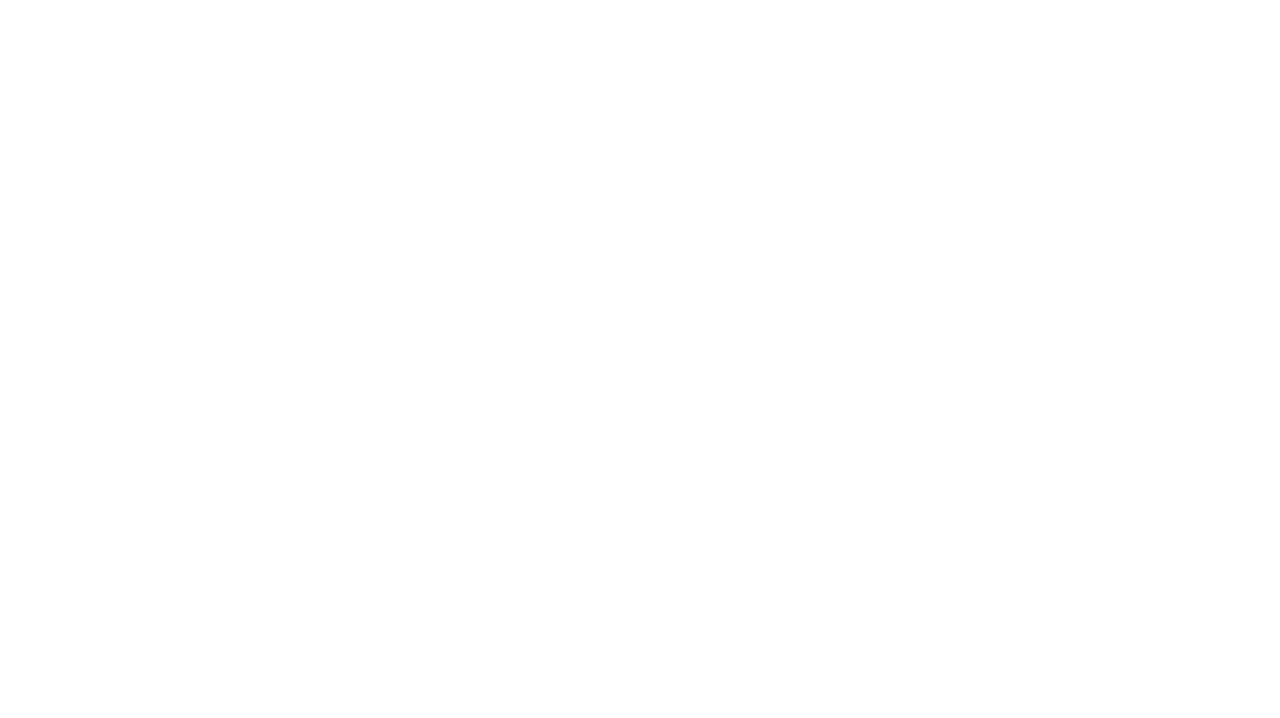
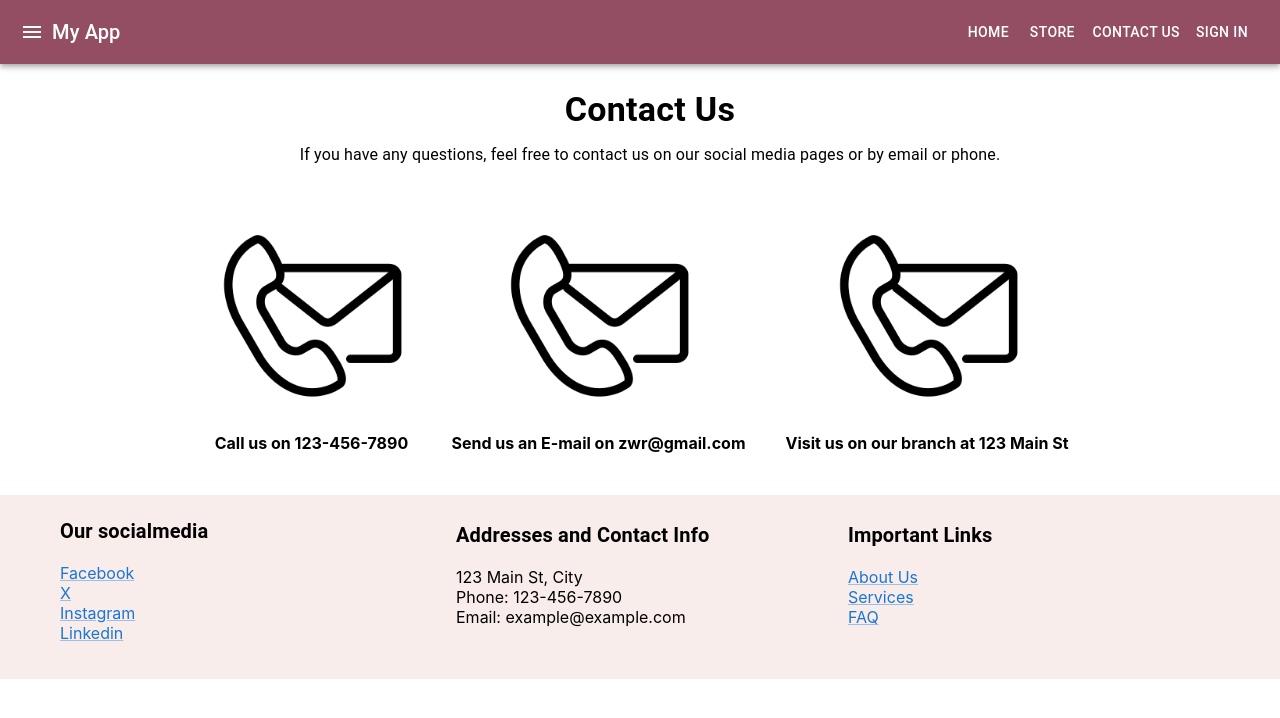
Before and after one commit to Mostafa-Elshahawy/Byte-Books, a React (Create React App) app in the folder byte-books-frontend/: page /contact-us in a window 1280 px wide. Shown: the top 718 px of the page. Built offline with nearby package versions, Linux system fonts and the light colour scheme.

Commit message:
finished a prototype for the contact us page

```diff
--- a/byte-books-frontend/src/App.js
+++ b/byte-books-frontend/src/App.js
@@ -2,6 +2,7 @@ import React from 'react';
 import { BrowserRouter as Router, Route, Switch } from 'react-router-dom';
 import LoginPage from './pages/loginPage';
 import SignupPage from './pages/signupPage';
+import ContactUsPage from './pages/contactUsPage';
 
 function App() {
   return (
@@ -9,6 +10,7 @@ function App() {
       <Switch>
         <Route path="/login" component={LoginPage} />
         <Route path="/signup" component={SignupPage} />
+        <Route path="/contact-us" component={ContactUsPage} />
       </Switch>
     </Router>
   );
--- /dev/null
+++ b/byte-books-frontend/src/pages/contactUsPage.js
@@ -0,0 +1,38 @@
+import React from 'react';
+import Navbar from '../components/Navbar';
+import Footer from '../components/Footer';
+import {Grid,Typography,Link} from '@mui/material';
+import phoneContact from '../images/PhoneContact.png';
+
+const ContactUsPage = () => {
+    return (
+        <div>
+            <Navbar />
+                <Grid container style={{padding:'5px',marginRight:'10px', marginLeft:'10px', marginTop:'20px', display: 'flex',flexDirection: 'column', justifyContent: 'center', alignItems: 'center'}}>
+                    <Typography variant="h4" gutterBottom style={{fontWeight:'bold'}}>
+                        Contact Us
+                    </Typography>
+                    <Typography variant="body1" gutterBottom>
+                        If you have any questions, feel free to contact us on our social media pages or by email or phone.
+                    </Typography>
+                </Grid>
+                <section style={{display:'flex',flexDirection: 'row', justifyContent: 'center', alignItems: 'center', marginTop:'20px', marginBottom:'20px'}}>
+                    <div style={{display:'flex',flexDirection: 'column', justifyContent: 'center', alignItems: 'center', margin:'20px'}}>
+                        <img src={phoneContact} alt='contact by phone' style={{width:'200px'}} />
+                        <p style={{textAlign:'center',fontWeight:'bold'}}>Call us on 123-456-7890</p>
+                    </div>
+                    <div style={{display:'flex',flexDirection: 'column', justifyContent: 'center', alignItems: 'center', margin:'20px'}}>
+                        <img src={phoneContact} alt='contact by phone' style={{width:'200px'}} />
+                        <p style={{textAlign:'center',fontWeight:'bold'}}>Send us an E-mail on zwr@gmail.com</p>
+                    </div>
+                    <div style={{display:'flex',flexDirection: 'column', justifyContent: 'center', alignItems: 'center', margin:'20px'}}>
+                        <img src={phoneContact} alt='contact by phone' style={{width:'200px'}} />
+                        <p style={{textAlign:'center',fontWeight:'bold'}}>Visit us on our branch at 123 Main St</p>
+                    </div>
+                </section>
+            <Footer />
+        </div>
+    );
+};
+
+export default ContactUsPage
```
Also changed, not shown: byte-books-frontend/src/images/PhoneContact.png (added), 1 other file (tests, documents, lock files or other folders).
